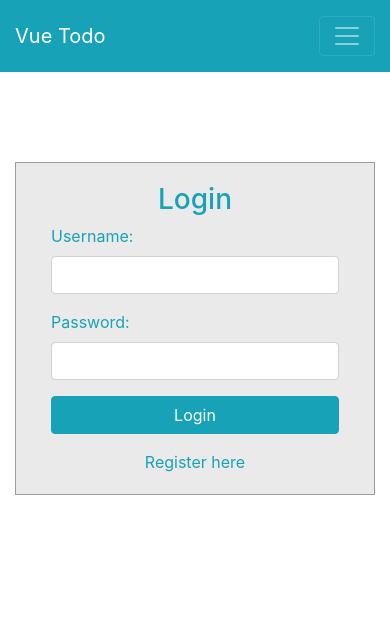
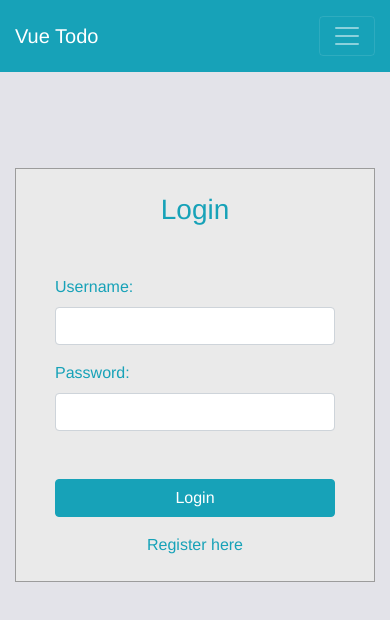
Before and after one commit to imsatyam2111/Todo-using-vue-and-firebase, a Vue app: page /login in a window 390 px wide. Shown: the top 620 px of the page. Built offline with nearby package versions, Linux system fonts and the light colour scheme; no server answers.

Commit message:
authentication added

```diff
--- a/src/App.vue
+++ b/src/App.vue
@@ -1,6 +1,8 @@
 <template>
-  <div id="app container">
-    <Navigation />
+  <div id="app" class="container-info">
+    <div class="nav bg-info">
+      <Navigation />
+    </div>
     <router-view />
   </div>
 </template>
@@ -15,6 +17,9 @@ export default {
 </script>
 
 <style>
+body {
+  background: #e3e3e9;
+}
 #app {
   font-family: Avenir, Helvetica, Arial, sans-serif;
   -webkit-font-smoothing: antialiased;
--- a/src/components/Login.vue
+++ b/src/components/Login.vue
@@ -1,13 +1,12 @@
 <template>
   <div id="login">
-    <h3 class="text-center text-white pt-5">Login form</h3>
-    <div class="container">
-      <div id="login-row" class="row justify-content-center align-items-center">
+    <div class="container pt-5">
+      <div id="login-row" class="row justify-content-center align-items-center mt-5">
         <div id="login-column" class="col-md-6">
           <div id="login-box" class="col-md-12">
-            <form id="login-form" class="form" action="" method="post">
+            <form id="login-form" class="form p-4" action="" method="post">
               <h3 class="text-center text-info">Login</h3>
-              <div class="form-group">
+              <div class="form-group text-left mt-5">
                 <label for="username" class="text-info">Username:</label><br />
                 <input
                   type="email"
@@ -18,7 +17,7 @@
                   required
                 />
               </div>
-              <div class="form-group">
+              <div class="form-group text-left">
                 <label for="password" class="text-info">Password:</label><br />
                 <input
                   type="password"
@@ -29,7 +28,7 @@
                   required
                 />
               </div>
-              <div class="form-group">
+              <div class="form-group mt-5">
                 <button
                   type="submit"
                   class="btn btn-info w-100"
@@ -68,9 +67,8 @@ export default {
         .auth()
         .signInWithEmailAndPassword(this.email, this.password)
         .then(user => {
-          console.log(user)
           alert(`Logged in as ${user.user.email}`);
-          this.$router.push("/");
+          this.$router.go({ path: this.$router.path });
         })
         .catch(err => alert(err));
 
@@ -81,18 +79,9 @@ export default {
 </script>
 
 <style scoped>
-body {
-  margin: 0;
-  padding: 0;
-  background-color: #17a2b8;
-}
 #login-box {
   max-width: 600px;
   border: 1px solid #9c9c9c;
   background-color: #eaeaea;
 }
-#login .container #login-row #login-column #login-box #login-form {
-  padding: 20px;
-}
-
 </style>
--- a/src/components/Register.vue
+++ b/src/components/Register.vue
@@ -1,16 +1,15 @@
 <template>
   <div id="register">
-    <h3 class="text-center text-white pt-5">register form</h3>
-    <div class="container">
+    <div class="container pt-5">
       <div
         id="register-row"
-        class="row justify-content-center align-items-center"
+        class="row justify-content-center align-items-center mt-5"
       >
         <div id="register-column" class="col-md-6">
           <div id="register-box" class="col-md-12">
-            <form id="register-form" class="form" action="" method="post">
+            <form id="register-form" class="form p-4" action="" method="post">
               <h3 class="text-center text-info">Register</h3>
-              <div class="form-group">
+              <div class="form-group text-left mt-4">
                 <label for="username" class="text-info">Username:</label><br />
                 <input
                   type="email"
@@ -21,7 +20,7 @@
                   required
                 />
               </div>
-              <div class="form-group">
+              <div class="form-group text-left">
                 <label for="password" class="text-info">Password:</label><br />
                 <input
                   type="password"
@@ -32,7 +31,7 @@
                   required
                 />
               </div>
-              <div class="form-group">
+              <div class="form-group mt-5">
                 <button
                   type="submit"
                   class="btn btn-info w-100"
@@ -73,7 +72,7 @@ export default {
         .then(user => {
           console.log(user)
           alert(`Account created for ${user.user.email}`);
-          this.$router.push("/");
+          this.$router.go({ path: this.$router.path });
         })
         .catch(err => alert(err));
 
--- a/src/components/TodoApp.vue
+++ b/src/components/TodoApp.vue
@@ -1,6 +1,7 @@
 <template>
-  <div class="container">
-    <h1 class="text-dark text-center mt-1 pb-4">A Very Amazing Todo</h1>
+  <div id="todoApp" class="container rounded-lg mt-5 px-5 pt-5 pb-5">
+    <h1 class="text-dark text-center pb-5">A Very Amazing Todo</h1>
+
     <form v-on:submit.prevent="addTodo">
       <div id="form-group" class="mx-auto">
         <input
@@ -76,4 +77,9 @@ export default {
 };
 </script>
 
-<style scoped></style>
+<style scoped>
+#todoApp {
+  border: 2.5px solid #bdbbbb;
+  box-shadow: 8px 8px 15px rgb(175, 173, 173) ;
+}
+</style>
--- a/src/components/layout/Navigation.vue
+++ b/src/components/layout/Navigation.vue
@@ -15,11 +15,68 @@
       </button>
       <div class="collapse navbar-collapse" id="navbarNavAltMarkup">
         <div id="nav" class="navbar-nav ml-auto">
-          <router-link class="pr-3" to="/">Home</router-link>
-          <router-link class="pr-3" to="/login">Login</router-link>
-          <router-link class="pr-3" to="/register">Register</router-link>
+          <li v-if="isLoggedIn" class="pr-2">
+            <span class="email text-dark">
+              {{ currentUser }}
+            </span>
+          </li>
+          <router-link v-if="isLoggedIn" class="mt-3 mt-lg-0 pr-3" to="/">
+            Dashboard
+          </router-link>
+          <router-link v-if="!isLoggedIn" class="mt-3 mt-lg-0 pr-3" to="/login">
+            Login
+          </router-link>
+          <router-link v-if="!isLoggedIn" class="mt-3 mt-lg-0 pr-3" to="/register">
+            Register
+          </router-link>
+          <button
+            v-if="isLoggedIn"
+            class="logout btn btn-danger mt-3 mt-lg-n2"
+            v-on:click="logout"
+          >
+            Logout
+          </button>
         </div>
       </div>
     </nav>
   </div>
 </template>
+
+<script>
+import firebase from "firebase";
+
+export default {
+  name: "Navigation",
+  data() {
+    return {
+      isLoggedIn: false,
+      currentUser: false
+    };
+  },
+  created() {
+    if (firebase.auth().currentUser) {
+      this.isLoggedIn = true;
+      this.currentUser = firebase.auth().currentUser.email;
+    }
+  },
+  methods: {
+    logout: function() {
+      firebase
+        .auth()
+        .signOut()
+        .then(() => {
+          this.$router.go({ path: this.$router.path });
+        });
+    }
+  }
+};
+</script>
+
+<style scoped>
+  @media (max-width: 769px) {
+    .logout {
+      margin-left: auto;
+      width: 25%;
+    }
+  }
+</style>
--- a/src/main.js
+++ b/src/main.js
@@ -1,10 +1,17 @@
 import Vue from "vue";
 import App from "./App.vue";
 import router from "./router";
+import firebase from "firebase";
+import "./components/firebaseInit";
 
 Vue.config.productionTip = false;
 
-new Vue({
-  router,
-  render: h => h(App)
-}).$mount("#app");
+let app;
+firebase.auth().onAuthStateChanged(() => {
+  if (!app) {
+    app = new Vue({
+      router,
+      render: h => h(App)
+    }).$mount("#app");
+  }
+});
--- a/src/router/index.js
+++ b/src/router/index.js
@@ -3,6 +3,7 @@ import VueRouter from "vue-router";
 import Home from "../views/Home.vue";
 import Login from "../components/Login.vue";
 import Register from "../components/Register.vue";
+import firebase from "firebase";
 
 Vue.use(VueRouter);
 
@@ -10,18 +11,27 @@ const routes = [
   {
     path: "/",
     name: "Home",
-    component: Home
+    component: Home,
+    meta: {
+      requiresAuth: true
+    }
   },
   {
     path: "/login",
     name: "Login",
-    component: Login
+    component: Login,
+    meta: {
+      requiresGuest: true
+    }
   },
   {
     path: "/register",
     name: "Register",
-    component: Register
-  },
+    component: Register,
+    meta: {
+      requiresGuest: true
+    }
+  }
 ];
 
 const router = new VueRouter({
@@ -29,5 +39,40 @@ const router = new VueRouter({
   base: process.env.BASE_URL,
   routes
 });
+router.beforeEach((to, from, next) => {
+  // check for requiredAuth guard
+  if (to.matched.some(record => record.meta.requiresAuth)) {
+    // Check if not logged in
+    if (!firebase.auth().currentUser) {
+      // Go to login
+      next({
+        path: "/login",
+        query: {
+          redirect: to.fullPath
+        }
+      });
+    } else {
+      // procced to route
+      next();
+    }
+  } else if (to.matched.some(record => record.meta.requiresGuest)) {
+    // check if logged in
+    if (firebase.auth().currentUser) {
+      next({
+        // go to home
+        path: "/",
+        query: {
+          redirect: to.fullPath
+        }
+      });
+    } else {
+      // proceed to route
+      next();
+    }
+  } else {
+    // proceed to route
+    next();
+  }
+});
 
 export default router;
```
